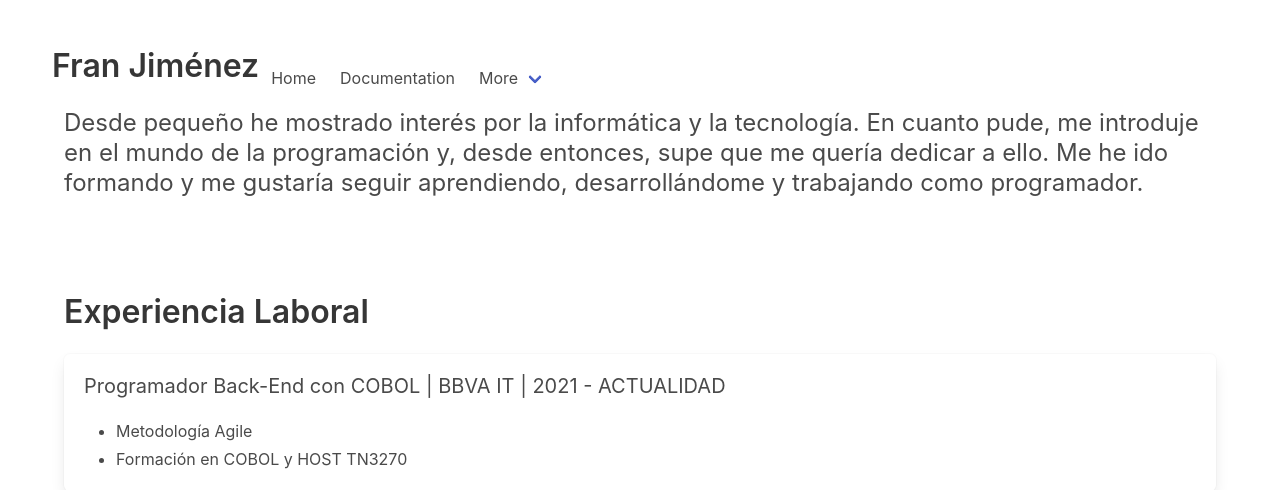
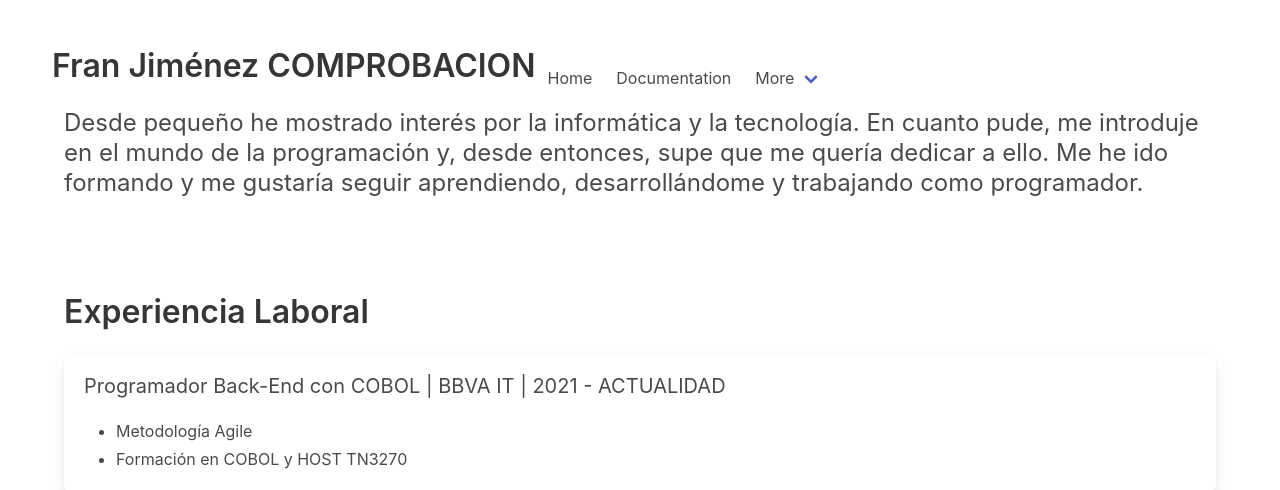
Before and after one commit to fjimenezjob/docker_cv, a Flask app: page / in a window 1280 px wide. Shown: the top 490 px of the page. Run offline with Flask 3, Linux system fonts and the light colour scheme.

Commit message:
COMPROBAMOS

```diff
--- a/src/templates/index.html
+++ b/src/templates/index.html
@@ -6,7 +6,7 @@
 
         <nav class="navbar" role="navigation" aria-label="main navigation">
             <div class="navbar-brand">
-                <h1 class="title is-3">Fran Jiménez</h1>
+                <h1 class="title is-3">Fran Jiménez COMPROBACION</h1>
                 <a role="button" class="navbar-burger" aria-label="menu" aria-expanded="false"
                     data-target="navbarBasicExample">
                     <span aria-hidden="true"></span>
```
